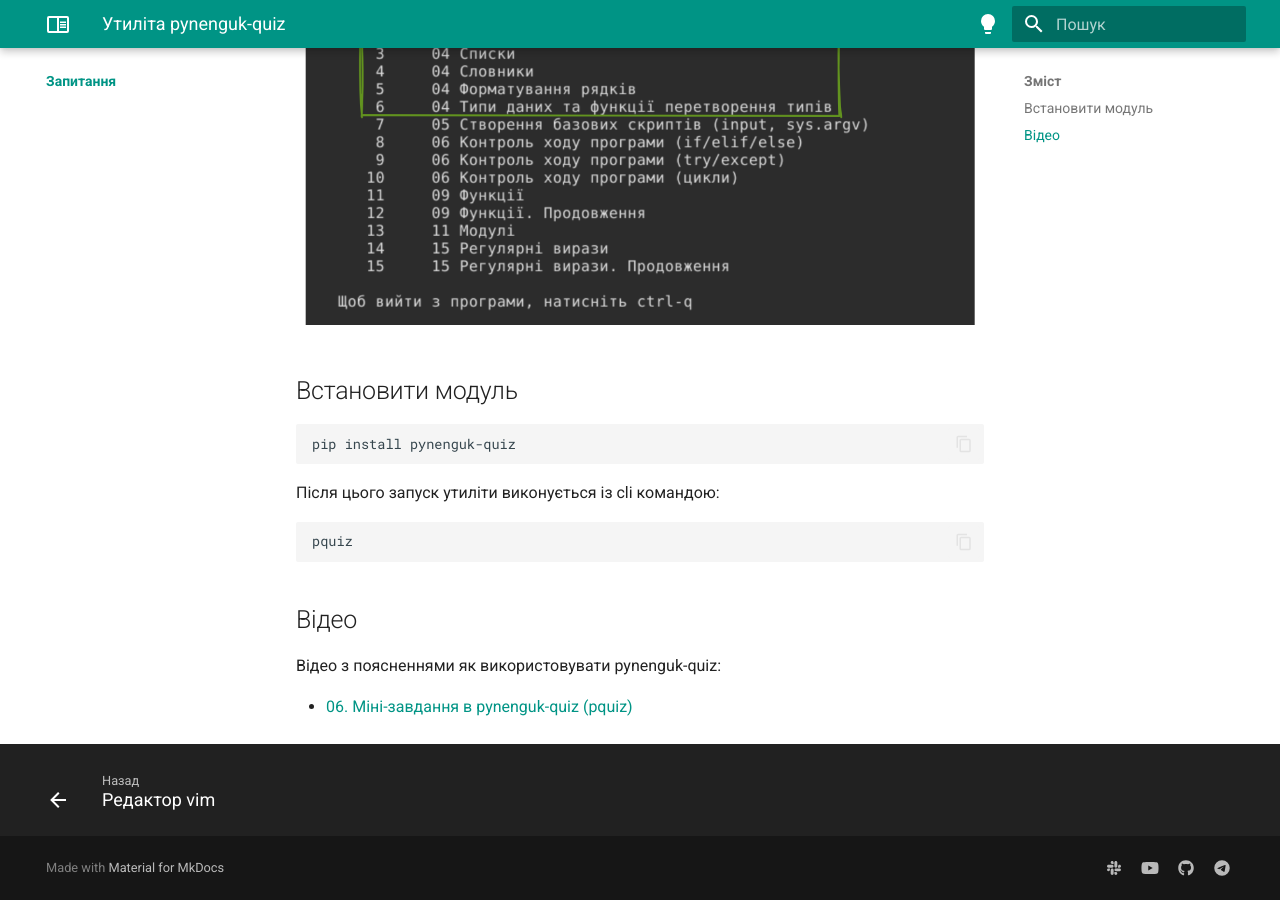
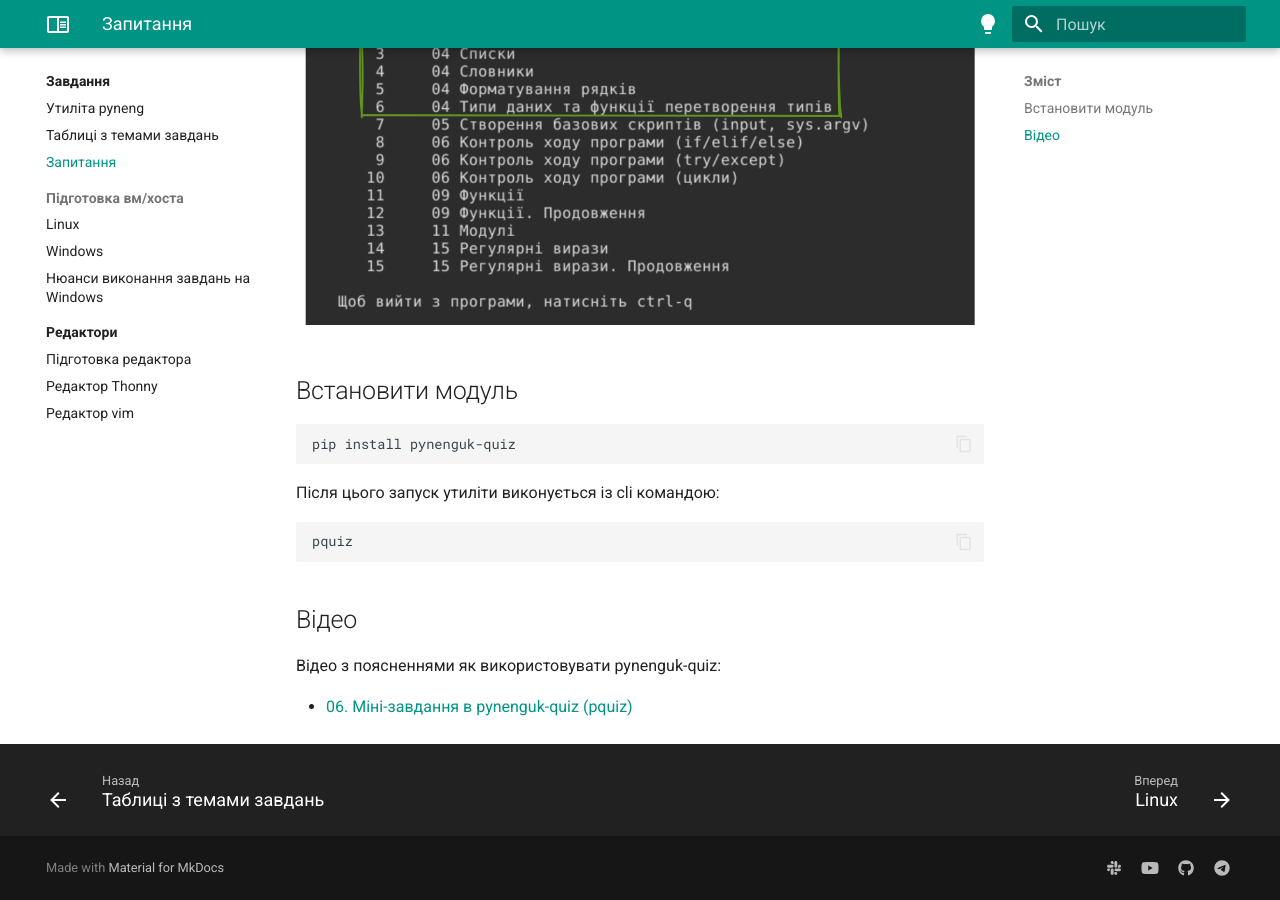
Before and after one commit to natenka/pyneng.io, an MkDocs documentation site: the page built from docs/tasks/quiz.md, in a window 1280 px wide and 900 px high, scrolled down 1247 px. Built offline with MkDocs 1.6.1 and Material for MkDocs 9.7.7, drawn with Linux system fonts in a browser that asks for light colours.

Commit message:
UPD moved pquiz to tasks

```diff
--- a/mkdocs.yml
+++ b/mkdocs.yml
@@ -189,6 +189,7 @@ nav:
     - tasks/pyneng.md
     # - tasks/pyneng-output.md
     - tasks/task-topic-table.md
+    - Запитання: tasks/quiz.md
     - Підготовка вм/хоста:
       - Linux: tasks/linux.md
       - Windows: tasks/windows.md
@@ -198,5 +199,3 @@ nav:
       - tasks/editors/prepare.md
       - tasks/editors/thonny.md
       - tasks/editors/vim.md
-  - Запитання:
-    - quiz/index.md
```
Also changed, not shown: docs/tasks/quiz.md (renamed from docs/quiz/index.md).
